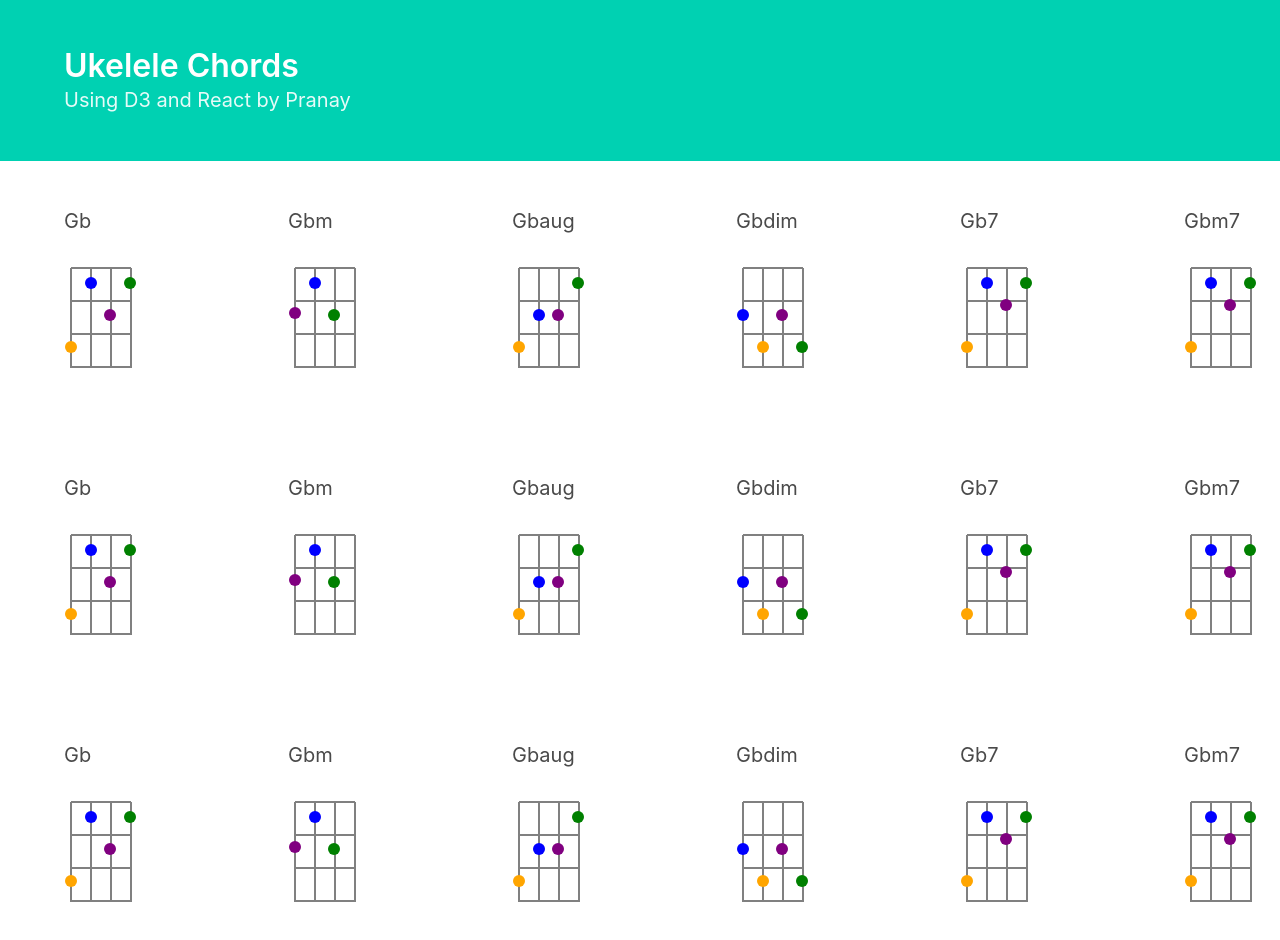
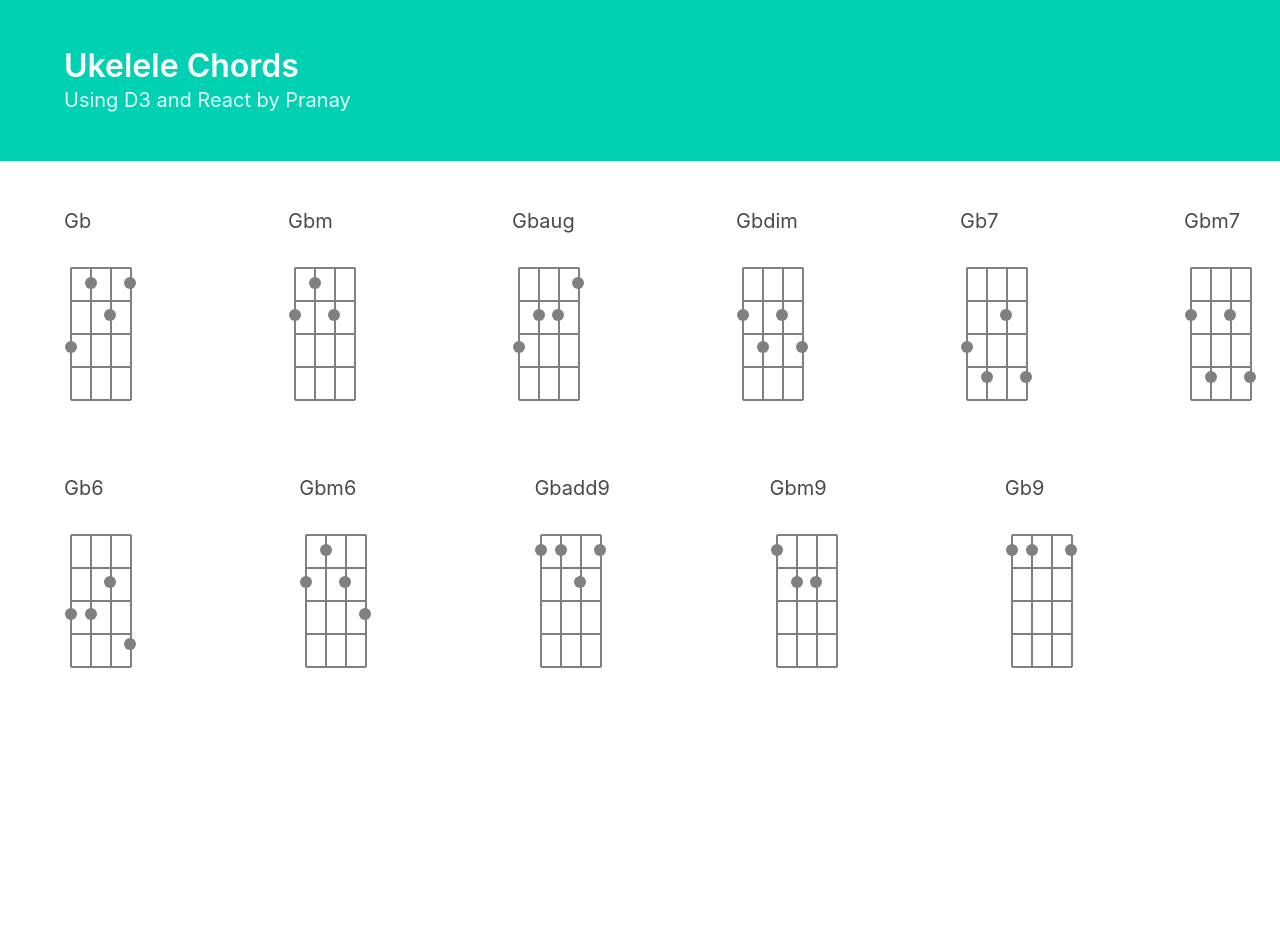
Before and after one commit to pranayaryal/chords, a React (Create React App) app: page / in a window 1280 px wide. Shown: the top 940 px of the page. After the commit the page ends 800 px from the top, so only its background shows below. Built offline with nearby package versions, Linux system fonts and the light colour scheme.

Commit message:
make variables more readable

```diff
--- a/src/App.js
+++ b/src/App.js
@@ -7,15 +7,25 @@ class App extends Component {
   constructor(props){
     super(props)
     this.clickTile = this.clickTile.bind(this)
+    const fret1 = 25; const string1= 7
+    const fret2 = 57; const string2 = 27
+    const fret3 = 89; const string3 = 46
+    const fret4 = 119; const string4 = 66
+
     this.state  = {
       chords: [
-        { name: 'Gb', x1:27, y1:25, x2:46, y2:57, x3:66, y3:25, x4:7, y4: 89  },
-        { name: 'Gbm', x1: 27, y1: 25, x2: 7, y2:55, x3:46, y3:57 },
-        { name: 'Gbaug', x1: 27, y1: 57, x2: 46, y2:57, x3:66, y3:25, x4:7,y4:89 },
-        { name: 'Gbdim', x1: 7, y1: 57, x2: 46, y2:57, x3:66, y3:89, x4:27,y4:89 },
-        { name: 'Gb7', x1: 27, y1: 25, x2: 46, y2:47, x3:66, y3:25, x4:7,y4:89 },
-        { name: 'Gbm7', x1: 27, y1: 25, x2: 46, y2:47, x3:66, y3:25, x4:7,y4:89 },
-        { name: 'Gbmaj7', x1: 27, y1: 25, x2: 46, y2:47, x3:66, y3:25, x4:7, y4:66 }
+        { name: 'Gb', x1:string2, y1:fret1, x2:string3, y2:fret2, x3:string4, y3:fret1, x4:string1, y4: fret3  },
+        { name: 'Gbm', x1: string1, y1: fret2, x2: string2, y2:fret1, x3:string3, y3:fret2 },
+        { name: 'Gbaug', x1: string1, y1: fret3, x2: string2, y2:fret2, x3:string3, y3:fret2, x4:string4,y4:fret1 },
+        { name: 'Gbdim', x1: string1, y1: fret2, x2: string2, y2:fret3, x3:string3, y3:fret2, x4:string4,y4:fret3 },
+        { name: 'Gb7', x1: string1, y1: fret3, x2: string2, y2: fret4, x3:string3, y3:fret2, x4:string4,y4:fret4 },
+        { name: 'Gbm7', x1: string1, y1: fret2, x2: string2, y2:fret4, x3:string3, y3:fret2, x4:string4,y4:fret4 },
+        { name: 'Gbmaj7', x1: string1, y1: fret2, x2: string2, y2:fret4, x3:string3, y3:fret1, x4:string4, y4:fret3 },
+        { name: 'Gb6', x1: string1, y1: fret3, x2: string2, y2:fret3, x3:string3, y3:fret2, x4:string4, y4:fret4 },
+        { name: 'Gbm6', x1: string1, y1: fret2, x2: string2, y2:fret1, x3:string3, y3:fret2, x4:string4, y4:fret3 },
+        { name: 'Gbadd9', x1: string1, y1: fret1, x2: string2, y2:fret1, x3:string3, y3:fret2, x4:string4, y4:fret1 },
+        { name: 'Gbm9', x1: string1, y1: fret1, x2: string2, y2:fret2, x3:string3, y3:fret2 },
+        { name: 'Gb9', x1: string1, y1: fret1, x2: string2, y2:fret1, x3:string4, y3:fret1 },
       ]
     }
   }
@@ -30,9 +40,8 @@ class App extends Component {
         <Hero/>
          <br />
          <br />
-          <Tiles chords={this.state.chords} clicked={this.clickTile}/>
-        <Tiles chords={this.state.chords} clicked={this.clickTile}/>
-        <Tiles chords={this.state.chords} clicked={this.clickTile}/>
+          <Tiles chords={this.state.chords.slice(0,7)} clicked={this.clickTile}/>
+        <Tiles chords={this.state.chords.slice(7,12)} clicked={this.clickTile}/>
     </div>
     );
   }
--- a/src/components/Tile.js
+++ b/src/components/Tile.js
@@ -9,10 +9,10 @@ const Tile = props => {
                     <svg width="200" height="200">
                         {props.verticalLines}
                         {props.horizontalLines}
-                        <circle cx={props.x1} cy={props.y1} r="6" fill="blue" />
-                        <circle cx={props.x2} cy={props.y2} r="6" fill="purple"/>
-                        <circle cx={props.x3} cy={props.y3} r="6" fill="green"/>
-                        { props.x4 > 0 ? <circle cx={props.x4} cy={props.y4} r="6" fill="orange"/> : '' }
+                        <circle cx={props.x1} cy={props.y1} r="6" fill="grey" />
+                        <circle cx={props.x2} cy={props.y2} r="6" fill="grey"/>
+                        <circle cx={props.x3} cy={props.y3} r="6" fill="grey"/>
+                        { props.x4 > 0 ? <circle cx={props.x4} cy={props.y4} r="6" fill="grey"/> : '' }
 
                     </svg>
                 </div>
--- a/src/components/Tiles.js
+++ b/src/components/Tiles.js
@@ -11,10 +11,10 @@ import Line from './Line'
 const Tiles = (props)=> {
 
     const verticals = lodash.range(7, 77, 20)
-    const horizontals = lodash.range(10, 110, 33)
+    const horizontals = lodash.range(10, 143, 33)
 
     let verticalLines = verticals.map((vertical, i) =>
-                 <Line x1={vertical} y1="10" x2={vertical} y2="110" key={i}
+                 <Line x1={vertical} y1="10" x2={vertical} y2="142" key={i}
                     stroke="gray" strokeWidth="2"/>
     )
 
```
